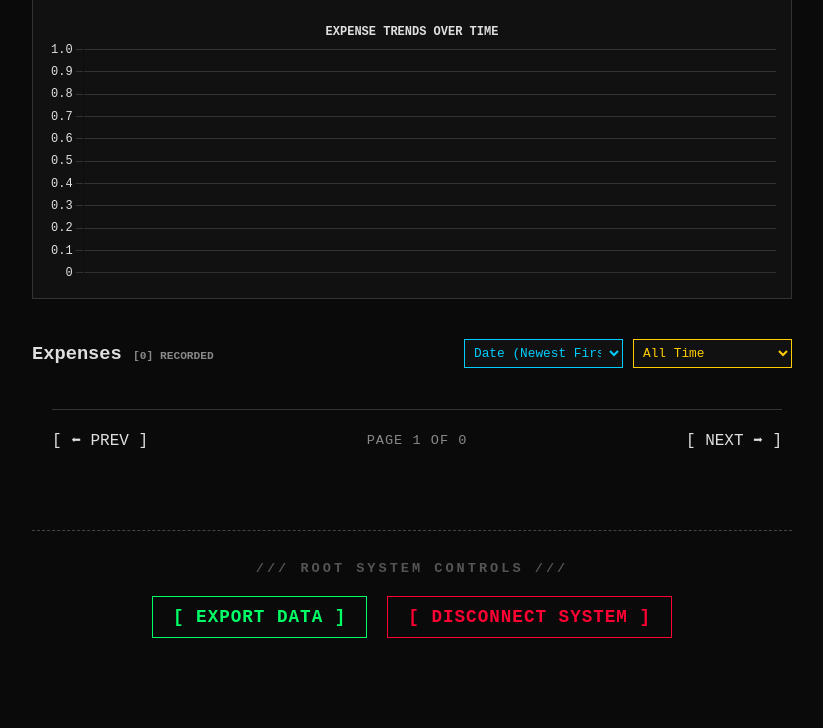
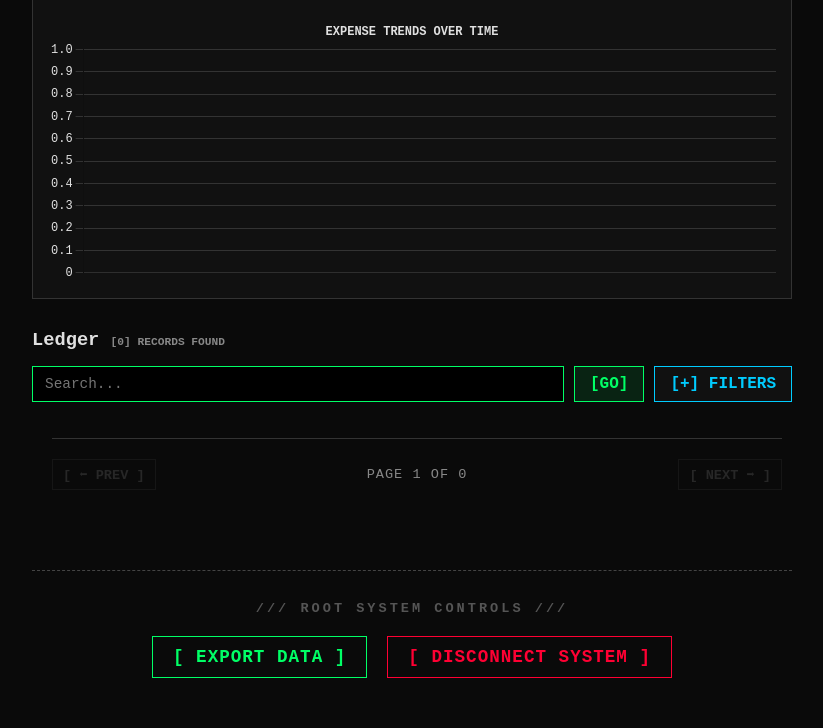
Before and after one commit to The1stAtomic/wealth-engine, a Flask app: page / in a window 1280 px wide. Shown: the part 705-1433 px from the top of the page, without its empty margins (228-1051 px from the left). Before the commit the page ends 1343 px from the top, so only its background shows below. Run offline with Flask 3, Linux system fonts and the light colour scheme; the visitor is signed in with stand-in values (Sample User, id 1).

Commit message:
feat: implement V1.2 server-side query engine, fuzzy search, and advanced filters HUD

```diff
--- a/app.py
+++ b/app.py
@@ -278,6 +278,18 @@ def home():
     elif sort_by == 'amount_asc': tx_query = tx_query.order_by(Transaction.amount.asc())
     elif sort_by == 'category_asc': tx_query = tx_query.order_by(Transaction.category_name.asc())
 
+    # 5. THE QUERY ENGINE: FUZZY SEARCH
+    search_query = request.args.get('search', '').strip()
+    if search_query:
+        # .ilike() is case-insensitive. The % signs act as wildcards.
+        # '%coffee%' matches "Morning Coffee", "coffee beans", and "COFFEE"
+        tx_query = tx_query.filter(Transaction.name.ilike(f"%{search_query}%"))
+
+    # 6. THE QUERY ENGINE: CATEGORY FILTER
+    category_filter = request.args.get('category', 'all').strip()
+    if category_filter and category_filter != 'all':
+        tx_query = tx_query.filter(Transaction.category_name == category_filter)
+
     # 4. PAGINATION ENGINE
     try:
         page = int(request.args.get('page', 1))
@@ -340,7 +352,7 @@ def home():
     expense_categories = [c.name for c in Category.query.filter_by(type='expense').order_by(Category.name).all()]
     income_categories = [c.name for c in Category.query.filter_by(type='income').order_by(Category.name).all()]
 
-    return render_template('index.html', budget=allowable_expenses, expenses=display_log, expense_categories=expense_categories, income_categories=income_categories, category_totals=category_totals, investment_totals=investment_totals, total_income=dynamic_income, target_savings=target_savings, target_savings_percentage=target_savings_percentage, current_sort=sort_by, current_timeframe=timeframe, trend_data=trend_data, pagination=pagination)
+    return render_template('index.html', budget=allowable_expenses, expenses=display_log, expense_categories=expense_categories, income_categories=income_categories, category_totals=category_totals, investment_totals=investment_totals, total_income=dynamic_income, target_savings=target_savings, target_savings_percentage=target_savings_percentage, current_sort=sort_by, current_timeframe=timeframe, trend_data=trend_data, pagination=pagination, current_category_filter=category_filter, current_search=search_query)
 
 # Route to handle expense deletion
 @app.route('/delete/<expense_id>', methods=['POST'])
--- a/static/style.css
+++ b/static/style.css
@@ -706,6 +706,37 @@ button:active,
   color: #111;
 }
 
+  /* --- PAGINATION BUTTONS --- */
+.page-btn {
+  color: #00ccff;
+  text-decoration: none;
+  border: 1px solid #00ccff;
+  padding: 6px 10px;
+  font-weight: bold;
+  font-size: 0.85em;
+  white-space: nowrap;
+  transition: all 0.2s ease-in-out;
+  display: inline-flex;
+  align-items: center;
+  justify-content: center;
+}
+
+.page-btn:not(.disabled-btn):hover {
+  background-color: #00ccff;
+  color: #111;
+}
+
+.page-btn:not(.disabled-btn):active {
+  transform: scale(0.92);
+}
+
+.disabled-btn {
+  color: #444;
+  border-color: #222;
+  opacity: 0.5;
+  cursor: not-allowed;
+}
+
 /* ========================================= */
 /* --- OPERATION ALPHA: MOBILE RESPONSIVE --- */
 /* ========================================= */
--- a/templates/index.html
+++ b/templates/index.html
@@ -95,30 +95,64 @@
   </div>
 
   <!-- Expense List with Sorting and Filtering -->
-  <div style="display: flex; flex-wrap: wrap; gap: 15px; justify-content: space-between; align-items: center; margin-bottom: 15px;">
+  <div style="display: flex; flex-direction: column; gap: 15px; margin-bottom: 20px; width: 100%;">
 
-    <h3 style="margin: 0;">Expenses <span style="color: #888; font-size: 0.6em;">[{{ expenses|length }}] RECORDED</span></h3>
+    <div style="display: flex; justify-content: space-between; align-items: flex-end;">
+      <h3 style="margin: 0;">Ledger <span style="color: #888; font-size: 0.6em;">[{{ pagination.total }}] RECORDS FOUND</span></h3>
 
-    <form action="/" method="get" style="margin: 0; background: none; border: none; padding: 0; box-shadow: none; display: flex; flex-wrap: wrap; gap: 10px; align-items: center; width: 100%; max-width: fit-content;">
+      {% if current_search or current_category_filter != 'all' or current_timeframe != 'all_time' or current_sort != 'date_desc' %}
+        <a href="{{ url_for('home') }}" style="color: #ff003c; text-decoration: none; font-size: 0.8em; font-weight: bold; border: 1px solid #ff003c; padding: 2px 8px;">[CLEAR ALL]</a>
+      {% endif %}
+    </div>
 
-      <select name="sort" onchange="this.form.submit()" style="padding: 5px; font-size: 0.8em; background-color: #111; color: #00ccff; border: 1px solid #00ccff; cursor: pointer; outline: none; flex: 1; min-width: 140px;">
-        <option value="date_desc" {% if current_sort == 'date_desc' %}selected{% endif %}>Date (Newest First)</option>
-        <option value="date_asc" {% if current_sort == 'date_asc' %}selected{% endif %}>Date (Oldest First)</option>
-        <option value="amount_desc" {% if current_sort == 'amount_desc' %}selected{% endif %}>Amount (High to Low)</option>
-        <option value="amount_asc" {% if current_sort == 'amount_asc' %}selected{% endif %}>Amount (Low to High)</option>
-        <option value="category_asc" {% if current_sort == 'category_asc' %}selected{% endif %}>Category (A-Z)</option>
-      </select>
+    <form action="/" method="get" id="searchForm" style="margin: 0; background: none; border: none; padding: 0; box-shadow: none; display: flex; flex-direction: column; width: 100%;">
 
-      <select name="timeframe" onchange="this.form.submit()" style="padding: 5px; font-size: 0.8em; background-color: #111; color: #ffcc00; border: 1px solid #ffcc00; cursor: pointer; outline: none; flex: 1; min-width: 120px;">
-        <option value="last_24_hours" {% if current_timeframe == 'last_24_hours' %}selected{% endif %}>Last 24 Hours</option>
-        <option value="last_7_days" {% if current_timeframe == 'last_7_days' %}selected{% endif %}>Last 7 Days</option>
-        <option value="last_30_days" {% if current_timeframe == 'last_30_days' %}selected{% endif %}>Last 30 Days</option>
-        <option value="last_90_days" {% if current_timeframe == 'last_90_days' %}selected{% endif %}>Last 90 Days</option>
-        <option value="all_time" {% if current_timeframe == 'all_time' %}selected{% endif %}>All Time</option>
-      </select>
+      <div style="display: flex; gap: 10px; width: 100%; height: 36px;">
 
+        <input type="text" name="search" placeholder="Search..." value="{{ current_search }}" onfocus="this.select()" style="margin: 0; flex-grow: 1; padding: 8px 12px; font-size: 0.9em; background-color: #000; color: #00ff66; border: 1px solid #00ff66; font-family: inherit; outline: none; box-sizing: border-box; min-width: 0;" autocomplete="off">
+
+        <button type="submit" style="margin: 0; padding: 0 15px; width: auto; background-color: rgba(0, 255, 102, 0.1); color: #00ff66; border: 1px solid #00ff66; font-family: inherit; font-weight: bold; cursor: pointer; flex-shrink: 0;">[GO]</button>
+
+        <button type="button" id="toggleFiltersBtn" style="margin: 0; padding: 0 15px; width: auto; background-color: #111; color: #00ccff; border: 1px solid #00ccff; font-family: inherit; font-weight: bold; cursor: pointer; flex-shrink: 0;">[+] FILTERS</button>
+
+      </div>
+
+      {% set filters_active = current_category_filter != 'all' or current_timeframe != 'all_time' or current_sort != 'date_desc' %}
+
+      <div id="advancedFiltersPanel" style="display: {{ 'flex' if filters_active else 'none' }}; flex-wrap: wrap; gap: 10px; width: 100%; margin-top: 10px;">
+
+        <select name="category" onchange="this.form.submit()" style="padding: 8px; font-size: 0.8em; background-color: #111; color: #00ccff; border: 1px solid #00ccff; cursor: pointer; outline: none; flex: 1; min-width: 140px; margin: 0; box-sizing: border-box;">
+          <option value="all" {% if current_category_filter == 'all' %}selected{% endif %}>All Categories</option>
+          <optgroup label="Expenses">
+            {% for cat in expense_categories %}
+              <option value="{{ cat }}" {% if current_category_filter == cat %}selected{% endif %}>{{ cat }}</option>
+            {% endfor %}
+          </optgroup>
+          <optgroup label="Income">
+            {% for cat in income_categories %}
+              <option value="{{ cat }}" {% if current_category_filter == cat %}selected{% endif %}>{{ cat }}</option>
+            {% endfor %}
+          </optgroup>
+        </select>
+
+        <select name="timeframe" onchange="this.form.submit()" style="padding: 8px; font-size: 0.8em; background-color: #111; color: #ffcc00; border: 1px solid #ffcc00; cursor: pointer; outline: none; flex: 1; min-width: 120px; margin: 0; box-sizing: border-box;">
+          <option value="last_24_hours" {% if current_timeframe == 'last_24_hours' %}selected{% endif %}>Last 24 Hours</option>
+          <option value="last_7_days" {% if current_timeframe == 'last_7_days' %}selected{% endif %}>Last 7 Days</option>
+          <option value="last_30_days" {% if current_timeframe == 'last_30_days' %}selected{% endif %}>Last 30 Days</option>
+          <option value="last_90_days" {% if current_timeframe == 'last_90_days' %}selected{% endif %}>Last 90 Days</option>
+          <option value="all_time" {% if current_timeframe == 'all_time' %}selected{% endif %}>All Time</option>
+        </select>
+
+        <select name="sort" onchange="this.form.submit()" style="padding: 8px; font-size: 0.8em; background-color: #111; color: #888; border: 1px solid #444; cursor: pointer; outline: none; flex: 1; min-width: 140px; margin: 0; box-sizing: border-box;">
+          <option value="date_desc" {% if current_sort == 'date_desc' %}selected{% endif %}>Date (Newest First)</option>
+          <option value="date_asc" {% if current_sort == 'date_asc' %}selected{% endif %}>Date (Oldest First)</option>
+          <option value="amount_desc" {% if current_sort == 'amount_desc' %}selected{% endif %}>Amount (High to Low)</option>
+          <option value="amount_asc" {% if current_sort == 'amount_asc' %}selected{% endif %}>Amount (Low to High)</option>
+          <option value="category_asc" {% if current_sort == 'category_asc' %}selected{% endif %}>Category (A-Z)</option>
+        </select>
+
+      </div>
     </form>
-
   </div>
 
   <!-- Expense List -->
@@ -182,7 +216,7 @@
     <div style="display: flex; justify-content: space-between; align-items: center; padding: 20px 0; border-top: 1px solid #333; margin-top: 10px; width: 100%; flex-wrap: nowrap;">
 
       {% if pagination.has_prev %}
-        <a href="{{ url_for('home', page=pagination.prev_num, sort=current_sort, timeframe=current_timeframe) }}" class="page-btn">[ ⬅ PREV ]</a>
+        <a href="{{ url_for('home', page=pagination.prev_num, sort=current_sort, timeframe=current_timeframe, search=current_search, category=current_category_filter) }}" class="page-btn">[ ⬅ PREV ]</a>
       {% else %}
         <span class="page-btn disabled-btn">[ ⬅ PREV ]</span>
       {% endif %}
@@ -190,7 +224,7 @@
       <span style="color: #888; font-size: 0.85em; letter-spacing: 1px; white-space: nowrap;">PAGE {{ pagination.page }} OF {{ pagination.pages }}</span>
 
       {% if pagination.has_next %}
-        <a href="{{ url_for('home', page=pagination.next_num, sort=current_sort, timeframe=current_timeframe) }}" class="page-btn">[ NEXT ➡ ]</a>
+        <a href="{{ url_for('home', page=pagination.next_num, sort=current_sort, timeframe=current_timeframe, search=current_search, category=current_category_filter) }}" class="page-btn">[ NEXT ➡ ]</a>
       {% else %}
         <span class="page-btn disabled-btn">[ NEXT ➡ ]</span>
       {% endif %}
@@ -893,6 +927,30 @@
         logoutModal.style.display = 'none';
       }
     });
+
+    // --- ADVANCED FILTERS TOGGLE ENGINE ---
+    const toggleFiltersBtn = document.getElementById('toggleFiltersBtn');
+    const advancedFiltersPanel = document.getElementById('advancedFiltersPanel');
+
+    // On page load, if the Jinja logic determined the panel should be open, update the button text
+    if (advancedFiltersPanel && advancedFiltersPanel.style.display === 'flex') {
+      toggleFiltersBtn.innerText = '[-] FILTERS';
+      toggleFiltersBtn.style.backgroundColor = 'rgba(0, 204, 255, 0.1)';
+    }
+
+    if (toggleFiltersBtn && advancedFiltersPanel) {
+      toggleFiltersBtn.addEventListener('click', () => {
+        if (advancedFiltersPanel.style.display === 'none') {
+          advancedFiltersPanel.style.display = 'flex';
+          toggleFiltersBtn.innerText = '[-] FILTERS';
+          toggleFiltersBtn.style.backgroundColor = 'rgba(0, 204, 255, 0.1)';
+        } else {
+          advancedFiltersPanel.style.display = 'none';
+          toggleFiltersBtn.innerText = '[+] FILTERS';
+          toggleFiltersBtn.style.backgroundColor = '#111';
+        }
+      });
+    }
   </script>
 </body>
 </html>
```
Also changed, not shown: other parts of static/style.css (+0 -31 lines).
